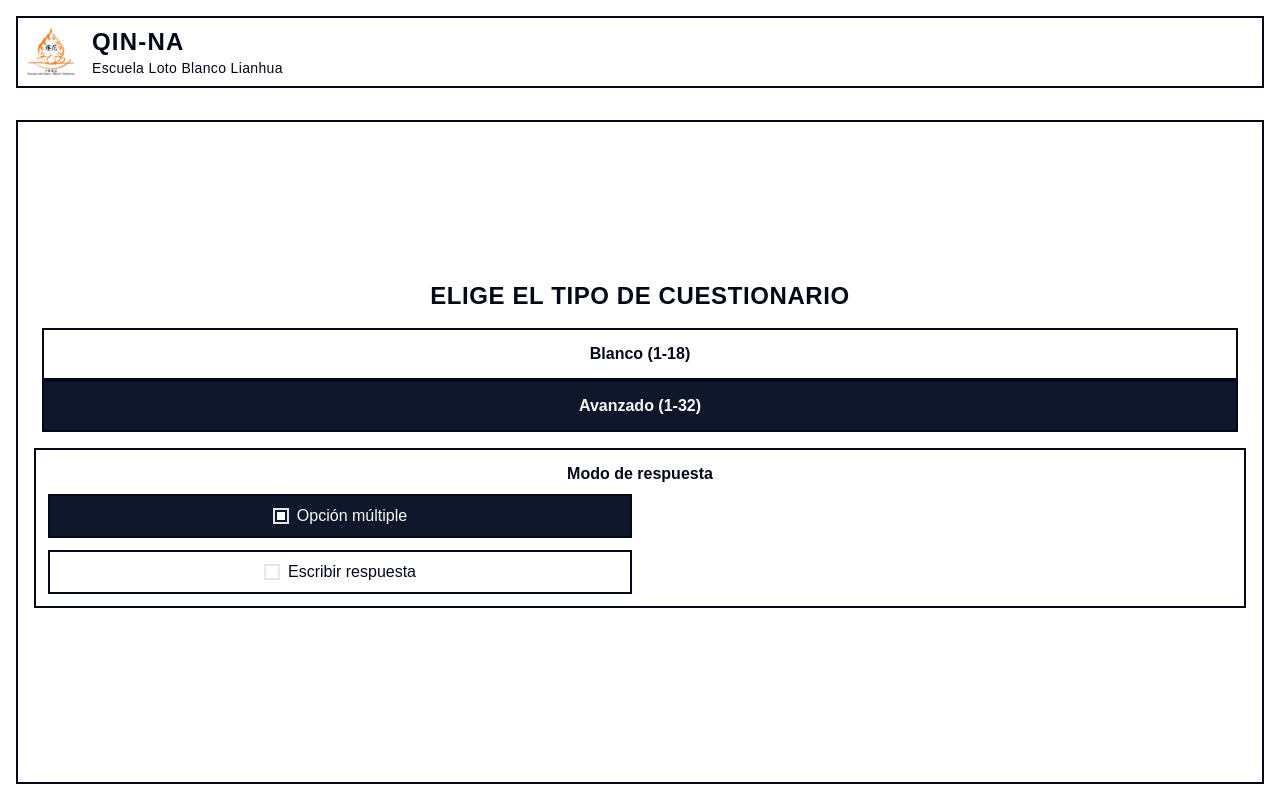
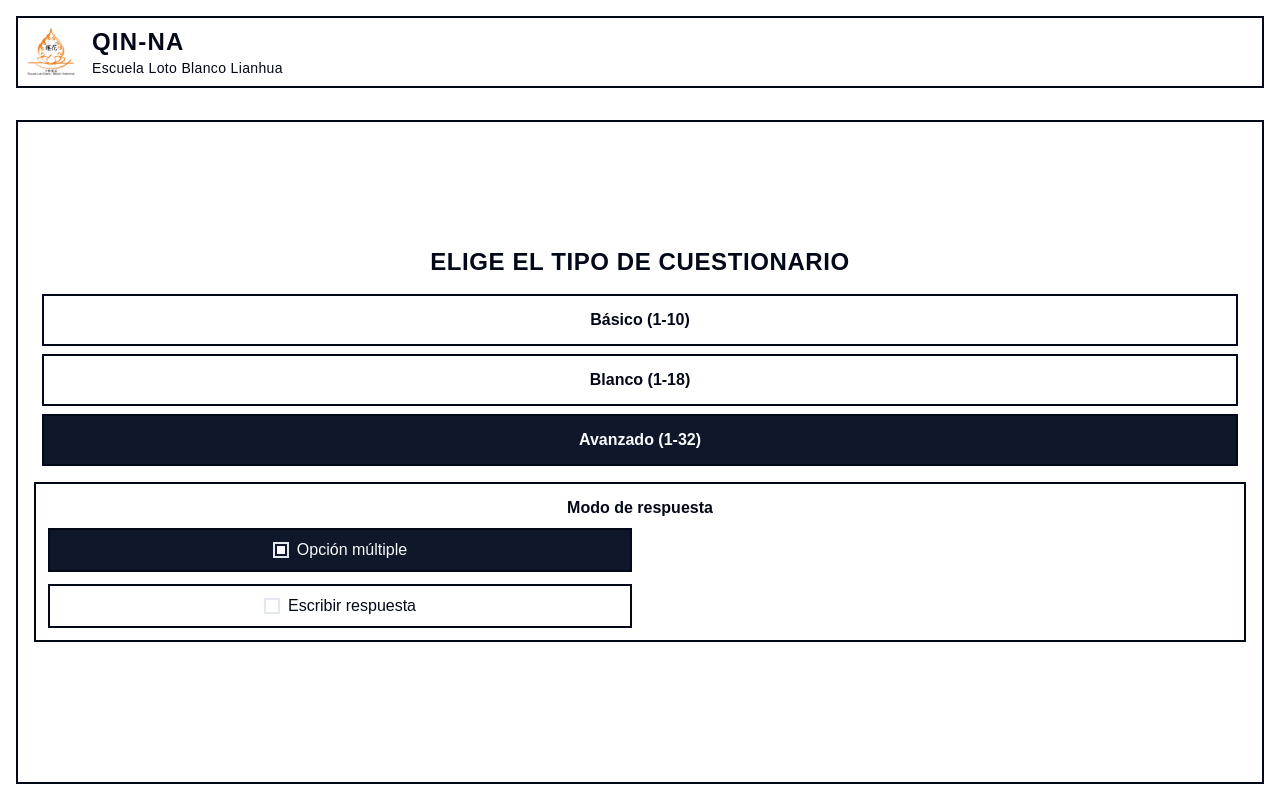
Before and after one commit to i9-9/qin-na-app, a Next.js app: page / in a window 1280 px wide. Built offline with nearby package versions, Linux system fonts and the light colour scheme; a web font is replaced by a local one.

Commit message:
modo basico

```diff
--- a/components/quiz-app.tsx
+++ b/components/quiz-app.tsx
@@ -44,7 +44,7 @@ const generateMultipleChoiceOptions = (correctAnswer: string, allAnswers: string
 };
 
 export default function EnhancedQuizApp() {
-  const [quizType, setQuizType] = useState<'blanco' | 'avanzado' | null>(null);
+  const [quizType, setQuizType] = useState<'basico' | 'blanco' | 'avanzado' | null>(null);
   const [answerMode, setAnswerMode] = useState<'text' | 'multipleChoice'>('multipleChoice');
   const [shuffledQuestions, setShuffledQuestions] = useState<Question[]>([])
   const [currentQuestionIndex, setCurrentQuestionIndex] = useState(0)
@@ -98,7 +98,9 @@ export default function EnhancedQuizApp() {
       let filteredQuestions: Question[] = [];
 
       // Filter questions based on quiz type
-      if (quizType === 'blanco') {
+      if (quizType === 'basico') {
+        filteredQuestions = questions.filter(q => q.id <= 10);
+      } else if (quizType === 'blanco') {
         filteredQuestions = questions.filter(q => q.id <= 18);
       } else if (quizType === 'avanzado') {
         filteredQuestions = questions;
@@ -133,12 +135,8 @@ export default function EnhancedQuizApp() {
       const shuffled = [...filteredQuestions].sort(() => Math.random() - 0.5);
       setShuffledQuestions(shuffled);
 
-      // Set timer based on quiz type
-      if (quizType === 'blanco') {
-        setTimeRemaining(60 * 5); // 5 minutes
-      } else {
-        setTimeRemaining(60 * 10); // 10 minutes
-      }
+      // Set timer - all quiz types have 10 minutes
+      setTimeRemaining(60 * 10);
 
       startTimer();
     }
@@ -211,10 +209,15 @@ export default function EnhancedQuizApp() {
   };
 
   const handleNextQuestion = () => {
-    if (!selectedOption) return;
+    const currentQuestion = shuffledQuestions[currentQuestionIndex];
 
-    const currentQuestion = shuffledQuestions[currentQuestionIndex];
-    const isCorrect = isAnswerCorrect(selectedOption, currentQuestion.answer);
+    // Determinar qué respuesta usar según el tipo de pregunta
+    const answerToCheck = currentQuestion.type === 'multipleChoice' ? selectedOption : userAnswer;
+
+    // Verificar que hay una respuesta
+    if (!answerToCheck.trim()) return;
+
+    const isCorrect = isAnswerCorrect(answerToCheck, currentQuestion.answer);
 
     if (isCorrect) {
       setScore(prevScore => prevScore + 1);
@@ -247,6 +250,7 @@ export default function EnhancedQuizApp() {
     } else {
       setCurrentQuestionIndex(prevIndex => prevIndex + 1);
       setSelectedOption('');
+      setUserAnswer('');
     }
   };
 
@@ -379,19 +383,27 @@ export default function EnhancedQuizApp() {
       <h2 className="text-xl md:text-2xl font-trajan-black uppercase mb-4 tracking-wide text-center">
         Elige el tipo de cuestionario
       </h2>
-      <div className="grid-row w-full mb-4">
-        <div className="grid-col grid-col-12 sm:grid-col-6">
+      <div className="grid-row w-full mb-4 gap-2">
+        <div className="grid-col grid-col-12 md:grid-col-4">
+          <button
+            onClick={() => setQuizType('basico')}
+            className="w-full font-trajan-bold text-center py-3 border-2 border-foreground bg-background hover:bg-secondary"
+          >
+            Básico (1-10)
+          </button>
+        </div>
+        <div className="grid-col grid-col-12 md:grid-col-4">
           <button
             onClick={() => setQuizType('blanco')}
-            className="w-full font-trajan-bold text-center py-3 border-2 border-foreground bg-background hover:bg-secondary mb-2 sm:mb-0"
+            className="w-full font-trajan-bold text-center py-3 border-2 border-foreground bg-background hover:bg-secondary"
           >
             Blanco (1-18)
           </button>
         </div>
-        <div className="grid-col grid-col-12 sm:grid-col-6">
+        <div className="grid-col grid-col-12 md:grid-col-4">
           <button
             onClick={() => setQuizType('avanzado')}
-            className="w-full font-trajan-bold text-center py-3 border-2 border-foreground bg-primary text-primary-foreground hover:bg-primary/90 mb-2 sm:mb-0"
+            className="w-full font-trajan-bold text-center py-3 border-2 border-foreground bg-primary text-primary-foreground hover:bg-primary/90"
           >
             Avanzado (1-32)
           </button>
@@ -568,9 +580,11 @@ export default function EnhancedQuizApp() {
 
       <p><strong>Tipos de cuestionario:</strong></p>
       <ul className="list-disc pl-5 space-y-1">
-        <li><strong>Blanco (1-18):</strong> Incluye solo las primeras 18 preguntas.</li>
+        <li><strong>Básico (1-10):</strong> Incluye solo las primeras 10 preguntas.</li>
+        <li><strong>Blanco (1-18):</strong> Incluye las primeras 18 preguntas.</li>
         <li><strong>Avanzado (1-32):</strong> Incluye todas las preguntas del 1 al 32.</li>
       </ul>
+      <p className="text-sm mt-2">Todos los cuestionarios tienen 10 minutos de duración.</p>
 
       <p className="text-xs text-muted-foreground mt-4">
         Diseñado para la Escuela Loto Blanco Lianhua - Qin-Na
```
